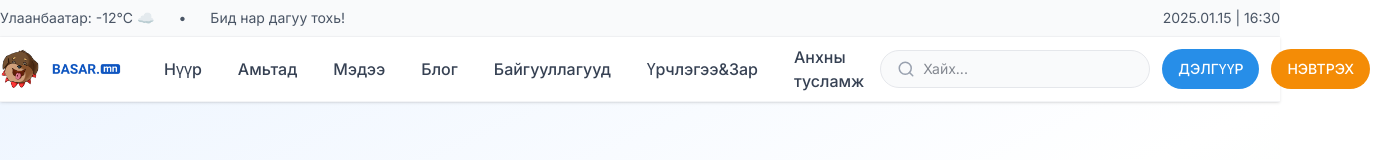
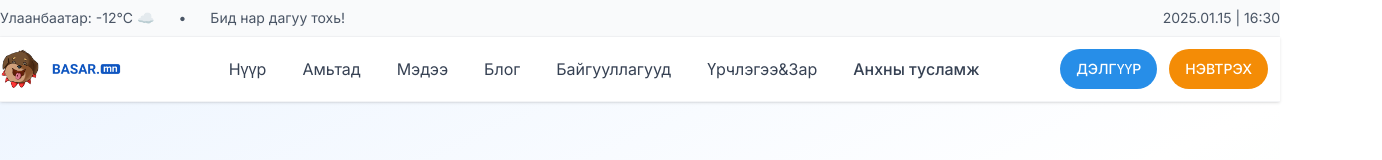
Before and after one commit to Munguu0623/basar_full_site, a Next.js app in the folder basar_front/: page / in a window 1280 px wide. Shown: the top 160 px of the page, 1382 px wide, since content can reach past the window. Built offline with nearby package versions, Linux system fonts and the light colour scheme.

Commit message:
fix: fixed navbar header

```diff
--- a/basar_front/src/components/home/FeaturedNewsGrid.tsx
+++ b/basar_front/src/components/home/FeaturedNewsGrid.tsx
@@ -7,7 +7,7 @@ import { Button } from '@/components/ui/Button';
 import { TArticle } from '@/types';
 import { getFeaturedNews } from '@/lib/api';
 import { formatDate } from '@/lib/utils';
-import { Calendar, ArrowRight } from 'lucide-react';
+import { Calendar, ArrowRight, Newspaper } from 'lucide-react';
 
 // Mock data for demo
 const mockNewsData: TArticle[] = [
--- a/basar_front/src/components/layout/Header.tsx
+++ b/basar_front/src/components/layout/Header.tsx
@@ -49,22 +49,22 @@ export const Header: React.FC = () => {
 
           {/* Desktop Navigation */}
           <nav className="hidden lg:flex items-center space-x-1">
-            <a href="/" className="px-4 py-2 text-gray-700 hover:text-[#278EE8] hover:bg-blue-50 rounded-lg font-medium transition-colors">
+            <a href="/" className="px-4 py-2 text-gray-700 hover:text-[#278EE8] hover:bg-blue-50 rounded-lg font-medium transition-colors font-thin">
               Нүүр
             </a>
-            <a href="/animals" className="px-4 py-2 text-gray-700 hover:text-[#278EE8] hover:bg-blue-50 rounded-lg font-medium transition-colors">
+            <a href="/animals" className="px-4 py-2 text-gray-700 hover:text-[#278EE8] hover:bg-blue-50 rounded-lg font-medium transition-colors font-thin">
               Амьтад
             </a>
-            <a href="/news" className="px-4 py-2 text-gray-700 hover:text-[#278EE8] hover:bg-blue-50 rounded-lg font-medium transition-colors">
+            <a href="/news" className="px-4 py-2 text-gray-700 hover:text-[#278EE8] hover:bg-blue-50 rounded-lg font-medium transition-colors font-thin">
               Мэдээ
             </a>
-            <a href="/blog" className="px-4 py-2 text-gray-700 hover:text-[#278EE8] hover:bg-blue-50 rounded-lg font-medium transition-colors">
+            <a href="/blog" className="px-4 py-2 text-gray-700 hover:text-[#278EE8] hover:bg-blue-50 rounded-lg font-medium transition-colors font-thin">
               Блог
             </a>
-            <a href="/organizations" className="px-4 py-2 text-gray-700 hover:text-[#278EE8] hover:bg-blue-50 rounded-lg font-medium transition-colors">
+            <a href="/organizations" className="px-4 py-2 text-gray-700 hover:text-[#278EE8] hover:bg-blue-50 rounded-lg font-medium transition-colors font-thin">
               Байгууллагууд
             </a>
-            <a href="/rescue" className="px-4 py-2 text-gray-700 hover:text-[#278EE8] hover:bg-blue-50 rounded-lg font-medium transition-colors">
+            <a href="/rescue" className="px-4 py-2 text-gray-700 hover:text-[#278EE8] hover:bg-blue-50 rounded-lg font-medium transition-colors font-thin">
               Үрчлэгээ&Зар
             </a>
             <a href="/help" className="px-4 py-2 text-gray-700 hover:text-[#278EE8] hover:bg-blue-50 rounded-lg font-medium transition-colors">
@@ -74,14 +74,14 @@ export const Header: React.FC = () => {
 
           {/* Search & Auth */}
           <div className="flex items-center space-x-3">
-            <div className="hidden lg:flex items-center bg-gray-50 rounded-full px-4 py-2 min-w-48 border border-gray-200">
+            {/* <div className="hidden lg:flex items-center bg-gray-50 rounded-full px-4 py-2 min-w-48 border border-gray-200">
               <Search size={18} className="text-gray-400 mr-2" />
               <input
                 type="text"
                 placeholder="Хайх..."
                 className="bg-transparent flex-1 outline-none text-sm"
               />
-            </div>
+            </div> */}
 
             <Button variant="ghost" size="md" className="lg:hidden p-2">
               <Search size={20} />
--- a/basar_front/src/components/ui/Badge.tsx
+++ b/basar_front/src/components/ui/Badge.tsx
@@ -6,11 +6,12 @@ interface BadgeProps {
   children: React.ReactNode;
   variant?: 'news' | 'blog' | 'photo' | 'verified' | 'default';
   className?: string;
+  title?: string;
 }
 
-export const Badge: React.FC<BadgeProps> = ({ children, variant = 'default', className }) => {
+export const Badge: React.FC<BadgeProps> = ({ children, variant = 'default', className, title }) => {
   const variants = {
-
+    title: 'bg-orange-100 text-orange-800',
     news: 'bg-orange-100 text-orange-800',
     blog: 'bg-blue-100 text-blue-800',
     photo: 'bg-purple-100 text-purple-800',
```
